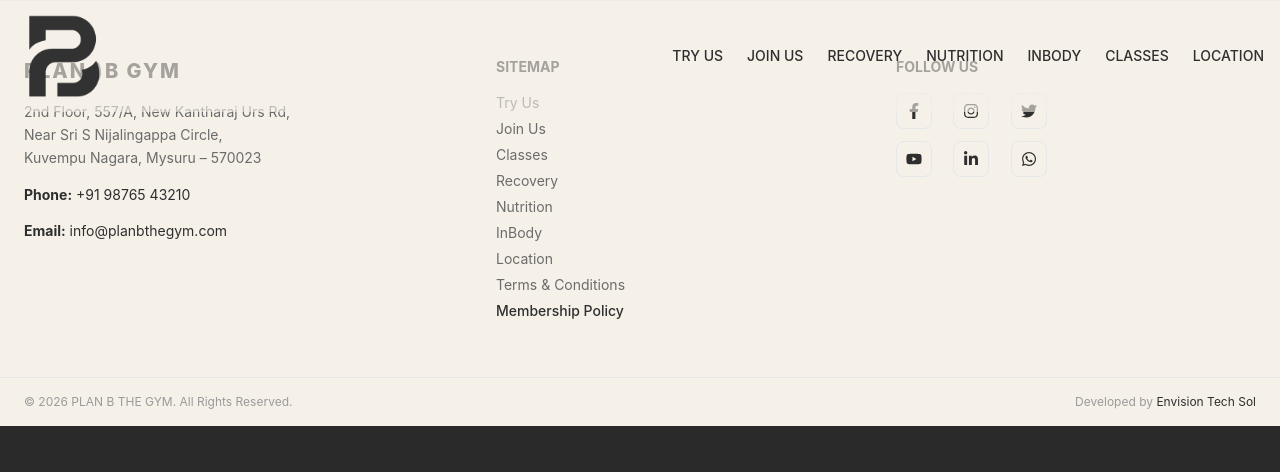
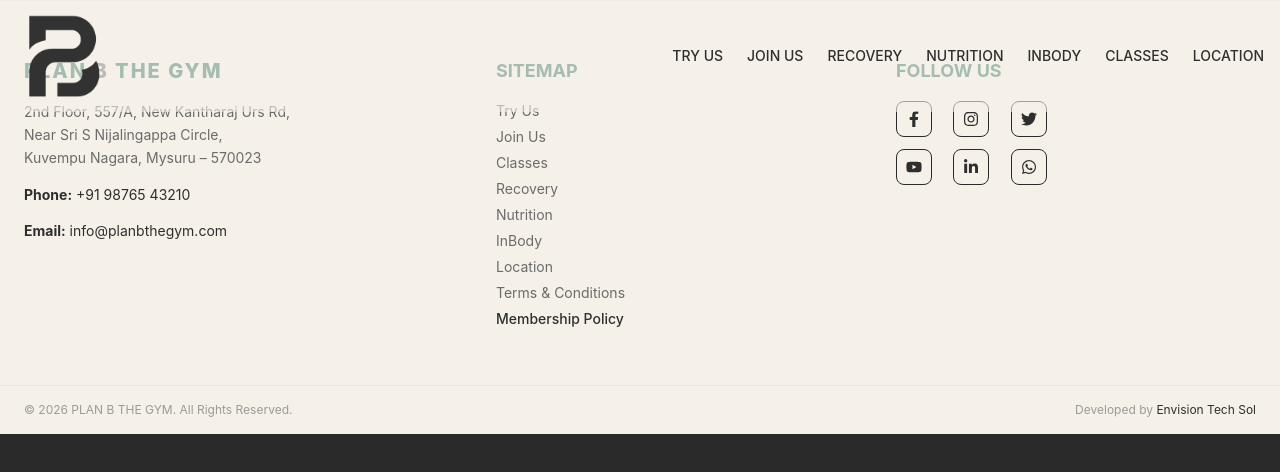
Before and after one commit to sharathkumarkraju9723/Plan-B-The-Gym, a React (Vite) app: page /membership-policy in a window 1280 px wide. Shown: the top 472 px of the page. Built offline with nearby package versions, Linux system fonts and the light colour scheme.

Commit message:
footer   page edited

```diff
--- a/src/components/common/Footer.jsx
+++ b/src/components/common/Footer.jsx
@@ -40,9 +40,9 @@ export default function Footer() {
           <div className="space-y-4 max-w-sm">
             <h3
               onClick={() => goTo("/")}
-              className="text-xl font-extrabold tracking-widest cursor-pointer"
+              className="text-xl font-extrabold tracking-widest text-primary cursor-pointer"
             >
-              PLAN<span className="text-[#6B6B6B] font-semibold">:)</span>B GYM
+              PLAN<span className="text-[#6B6B6B] font-ibold"> B</span> THE GYM
             </h3>
 
             <p
@@ -74,7 +74,7 @@ export default function Footer() {
 
           {/* SITEMAP */}
           <div className="space-y-4 max-w-xs">
-            <h4 className="font-bold uppercase text-sm">Sitemap</h4>
+            <h4 className="font-bold uppercase text-lg text-primary">Sitemap</h4>
             <ul className="space-y-1.5 text-sm">
               {sitemap.map((item) => {
                 const isActive = location.pathname === item.path;
@@ -86,7 +86,7 @@ export default function Footer() {
                       ${
                         isActive
                           ? "text-[#2E2E2E] font-medium"
-                          : "text-[#6B6B6B] hover:text-[#2E2E2E]"
+                          : "text-[#6B6B6B] hover:text-primary"
                       }`}
                   >
                     {item.label}
@@ -98,7 +98,7 @@ export default function Footer() {
 
           {/* SOCIAL */}
           <div className="space-y-4 max-w-xs">
-            <h4 className="font-bold uppercase text-sm">Follow Us</h4>
+            <h4 className="font-bold uppercase text-lg text-primary">Follow Us</h4>
             <div className="grid grid-cols-3 gap-3 max-w-[160px]">
               {[
                 { icon: <FaFacebookF />, link: "#" },
@@ -113,7 +113,7 @@ export default function Footer() {
                   href={link}
                   target="_blank"
                   rel="noopener noreferrer"
-                  className="w-9 h-9 border rounded-lg flex items-center justify-center hover:bg-[#2E2E2E] hover:text-[#F5F1E8] transition"
+                  className="w-9 h-9 border border-dark rounded-lg flex items-center justify-center hover:bg-primary hover:text-[#F5F1E8] transition"
                 >
                   {icon}
                 </a>
```
